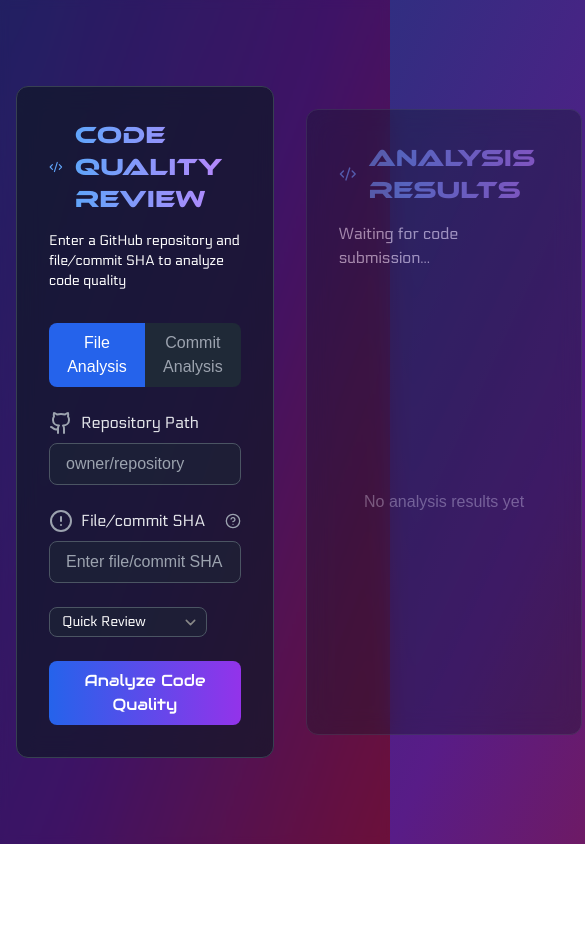
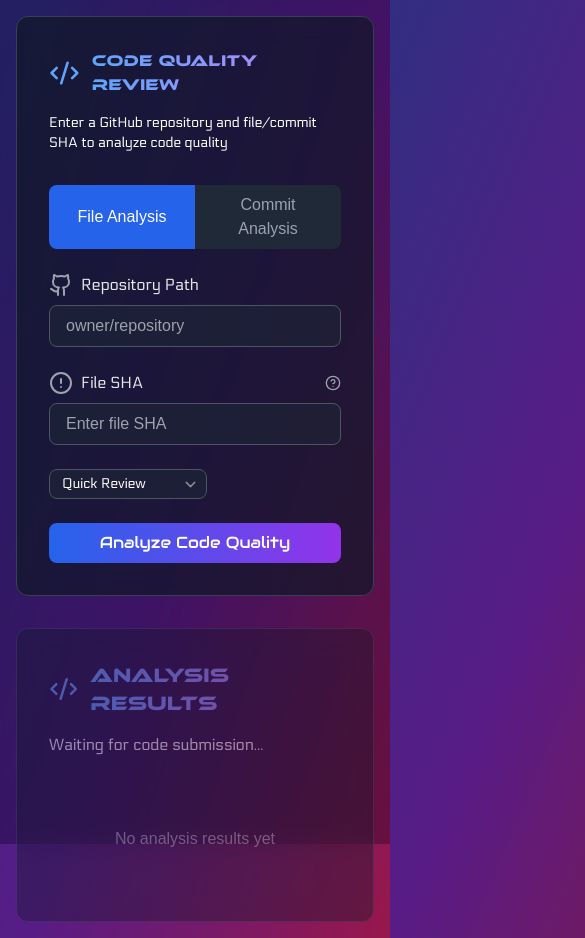
Before and after one commit to nikkxll/git-analyzer, a Next.js app: page / in a window 390 px wide. Shown: the top 938 px of the page, 585 px wide, since content can reach past the window. Before the commit the page ends 844 px from the top, so only its background shows below. Built offline with nearby package versions, Linux system fonts and the light colour scheme.

Commit message:
minor frontend changes + mobile compatibility

```diff
--- a/package.json
+++ b/package.json
@@ -4,7 +4,7 @@
   "private": true,
   "husky": {
     "hooks": {
-      "pre-commit": "CI=true npm run test"
+      "pre-commit": "npm run test"
     }
   },
   "scripts": {
--- a/src/app/page.tsx
+++ b/src/app/page.tsx
@@ -80,17 +80,18 @@ const CodeReviewApp = () => {
 
   return (
     <BackgroundAnimation>
-      <div className="flex items-center gap-8 w-full max-w-6xl mx-auto">
+      <div className="flex flex-col lg:flex-row items-center gap-8 w-full max-w-6xl mx-auto">
         <div className="w-full max-w-xl max-h-max bg-gray-900/70 border border-gray-700 rounded-xl p-8 relative z-10 backdrop-blur-md">
           <div className="mb-8">
             <div className="flex items-center gap-3 mb-4">
               <Code2 className="h-8 w-8 text-blue-400" />
-              <h1 className="font-ethnocentric text-2xl bg-gradient-to-r from-blue-400 to-purple-400 text-transparent bg-clip-text">
+              <h1 className="font-ethnocentric text-base lg:text-2xl bg-gradient-to-r from-blue-400 to-purple-400 text-transparent bg-clip-text">
                 Code Quality Review
               </h1>
             </div>
             <p className="text-white text-sm font-electrolize">
-              Enter a GitHub repository and file/commit SHA to analyze code quality
+              Enter a GitHub repository and file/commit SHA to analyze code
+              quality
             </p>
           </div>
 
@@ -128,11 +129,15 @@ const CodeReviewApp = () => {
 
             <FormInput
               icon={<AlertCircle className="text-gray-400" />}
-              label="File/commit SHA"
+              label={analysisType === "file" ? "File SHA" : "Commit SHA"}
               value={sha}
               onChange={(e) => setSha(e.target.value)}
-              placeholder="Enter file/commit SHA"
-              tooltip="To get the file SHA: Go to the terminal → curl https://api.github.com/repos/{user}/{repo}/contents/{file_name}"
+              placeholder={
+                analysisType === "file" ? "Enter file SHA" : "Enter commit SHA"
+              }
+              tooltip={
+                analysisType === "file" ? "file-tooltip" : "commit-tooltip"
+              }
               dropdown={{
                 value: feedbackSize,
                 onChange: (value) => setFeedbackSize(value as FeedbackSize),
@@ -179,7 +184,7 @@ const CodeReviewApp = () => {
           <div className="mb-8">
             <div className="flex items-center gap-3 mb-4">
               <Code2 className="h-8 w-8 text-blue-400" />
-              <h1 className="font-ethnocentric text-2xl bg-gradient-to-r from-blue-400 to-purple-400 text-transparent bg-clip-text">
+              <h1 className="font-ethnocentric text-xl lg:text-2xl bg-gradient-to-r from-blue-400 to-purple-400 text-transparent bg-clip-text">
                 Analysis Results
               </h1>
             </div>
@@ -190,7 +195,7 @@ const CodeReviewApp = () => {
             </p>
           </div>
 
-          <div className="h-[400px] overflow-y-auto">
+          <div className="h-[100px] lg:h-[400px] overflow-y-auto">
             {analysis ? (
               <>
                 <button
```
Also changed, not shown: src/components/FormInput.tsx (+15 -8 lines).
